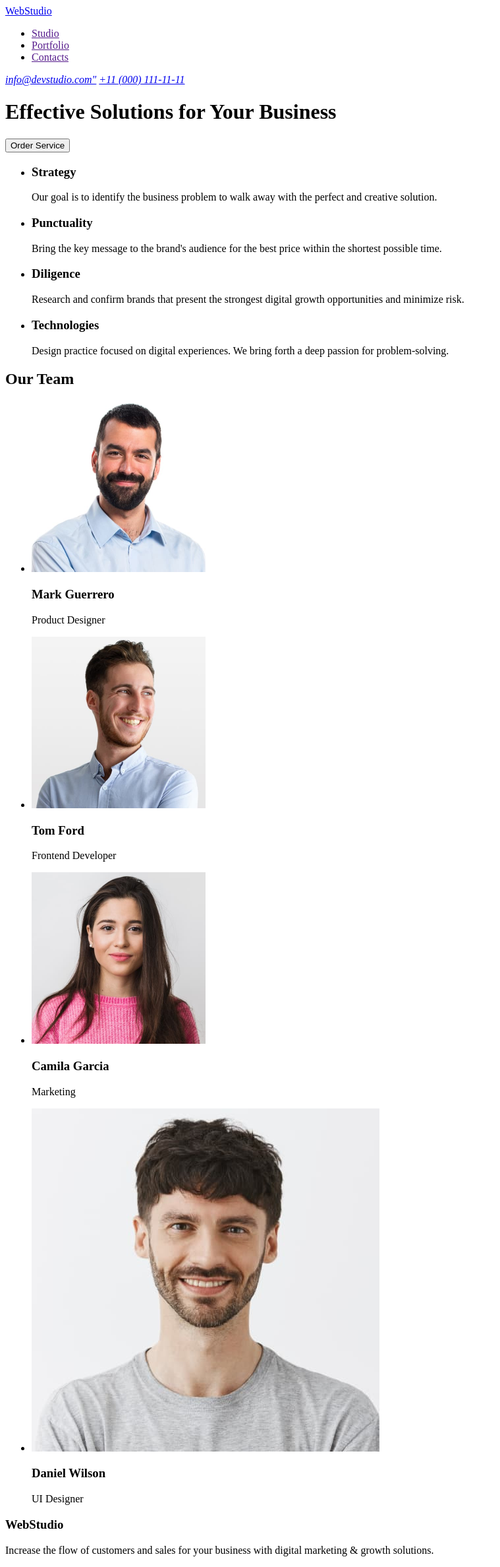
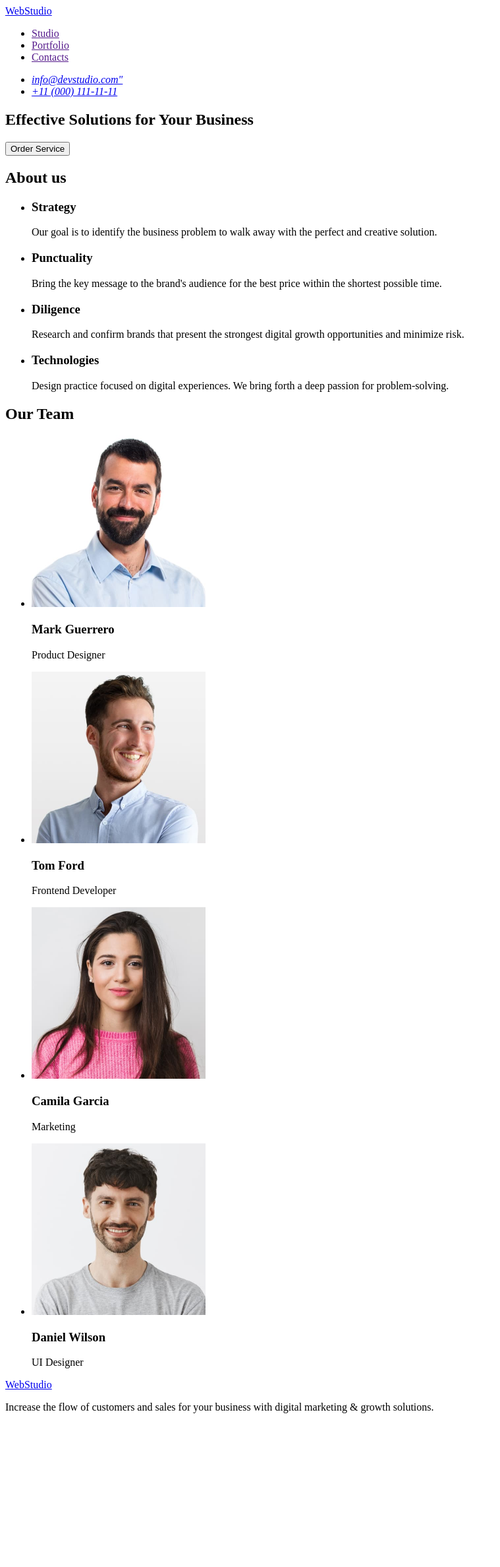
Before and after one commit to waiolet/goit-markup-hw-01, a plain HTML site: page index.html in a window 1280 px wide. Shown: the whole page at 66% size, without its empty margins (0-759 px from the left). After the commit the page ends 2158 px from the top, so only its background shows below. Drawn offline with Linux system fonts and the light colour scheme.

Commit message:
modify index file

```diff
--- a/index.html
+++ b/index.html
@@ -8,8 +8,8 @@
 
 <body>
   <header>
-    <a href="./index.html">WebStudio</a>
     <nav>
+      <a href=”./index.html”>WebStudio</a>
       <ul>
         <li><a href="">Studio</a></li>
         <li><a href="">Portfolio</a></li>
@@ -17,16 +17,22 @@
       </ul>
     </nav>
     <address>
-      <a href="mailto:info@devstudio.com">info@devstudio.com"</a>
-      <a href="tel:+110001111111">+11 (000) 111-11-11</a>
+      <ul>
+        <li><a href=”mailto:info@devstudio.com”>info@devstudio.com"</a></li>
+        <li><a href="tel:+110001111111">+11 (000) 111-11-11</a></li>
+      </ul>
+      </address>
     </address>
   </header>
 
   <main>
-    <h1>Effective Solutions for Your Business</h1>
-    <button type="button">Order Service</button>
+    <section>
+      <h1>Effective Solutions for Your Business</h1>
+      <button type="button">Order Service</button>
+    </section>
 
     <section>
+      <h2>About us</h2>
       <ul>
         <li>
             <h3>Strategy</h3>
@@ -80,7 +86,7 @@
           <p>Marketing</p>
         </li>
         <li>
-          <img src="./images/pic-4.jpg" alt="Daniel Wilson Photo" />
+          <img src="./images/pic-4.jpg" alt="Daniel Wilson Photo" width="264"/>
           <h3>Daniel Wilson</h3>
           <p>UI Designer</p>
         </li>
@@ -89,7 +95,7 @@
   </main>
 
   <footer>
-    <h3>WebStudio</h3>
+    <a href=”./index.html”>WebStudio</a>
     <p>
       Increase the flow of customers and
       sales for your business with digital
```
